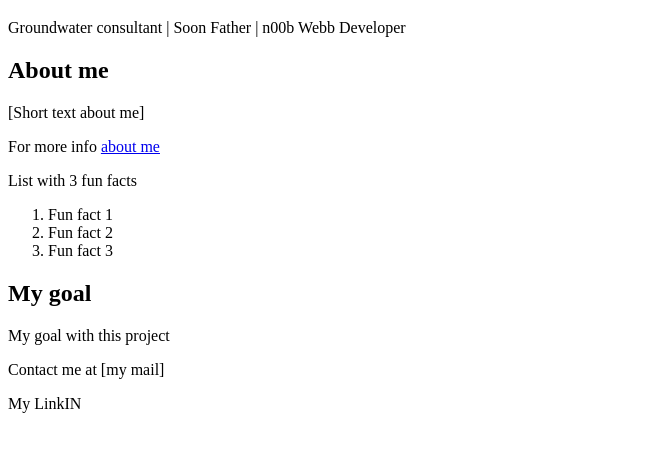
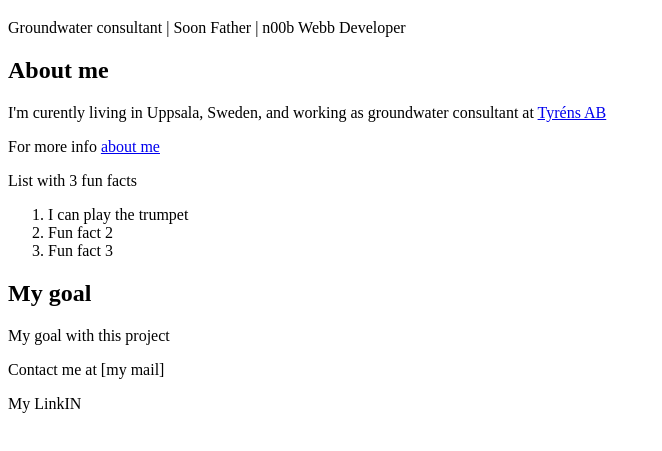
Before and after one commit to HaggeBear/HaggeBear-portfolio, a plain HTML site: page index.html in a window 1280 px wide. Shown: the part 61-512 px from the top of the page, without its empty margins (0-662 px from the left). Drawn offline with Linux system fonts and the light colour scheme.

Commit message:
page reday to push

```diff
--- a/index.html
+++ b/index.html
@@ -13,13 +13,14 @@
 
     <section>
         <h2>About me</h2>
-         <p>[Short text about me] </p>
-         <p> For more  info <a href="./pages/about.html" target="_blank"> about me</a> </p>
+            <p>I'm curently living in Uppsala, Sweden, and working as groundwater consultant at <a href="https://www.tyrens.se/" > Tyréns AB </a> </p>
+
+            <p> For more  info <a href="./pages/about.html" target="_blank"> about me</a> </p>
 
         <p>List with 3 fun facts
 
             <ol>
-                <li> Fun fact 1</li>
+                <li> I can play the trumpet</li>
                 <li> Fun fact 2</li>
                 <li> Fun fact 3</li>
             </ol>
```
Also changed, not shown: pages/about.html (+0 -2 lines).
